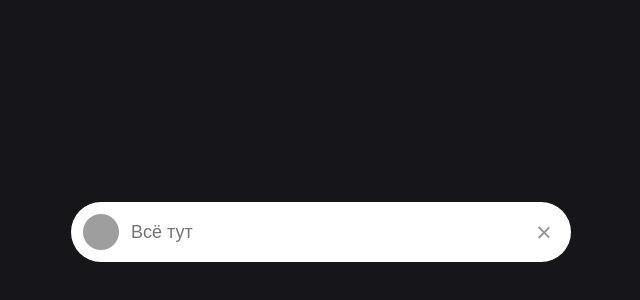
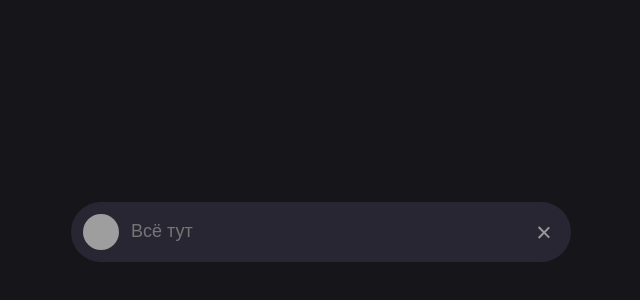
Before and after one commit to Zinteg/wire, a plain HTML site: page index.html in a window 1280 px wide. Shown: the part 230-530 px from the top of the page, without its empty margins (319-959 px from the left). Drawn offline with Linux system fonts and the light colour scheme; grey boxes are pictures that could not be loaded.

Commit message:
Update style.css

```diff
--- a/style.css
+++ b/style.css
@@ -25,8 +25,8 @@ body {
   position: relative;
   width: 500px;
   height: 60px;
-    background-color: #fff;
-    border-radius: 60px;
+  background-color: #292633;
+  border-radius: 3rem;
   transition: 0.5s;
   margin-top: 27rem;
 }
@@ -36,7 +36,7 @@ body {
   left: 0;
   width: 60px;
   height: 60px;
-    background-color: #fff;
+  background-color: #292633;
   border-radius: 60px;
   display: flex;
   justify-content: center;
@@ -57,11 +57,13 @@ body {
   position: absolute;
   top: 0;
   width: 100%;
-    height: 100%;
+  height: 97%;
   border: none;
   outline: none;
   font-size: 18px;
   padding: 10px 0;
+  background-color: #292633;
+  color: white;
 }
 .clear {
     position: absolute;
```
Lines whose indentation alone changed are shown as unchanged.
